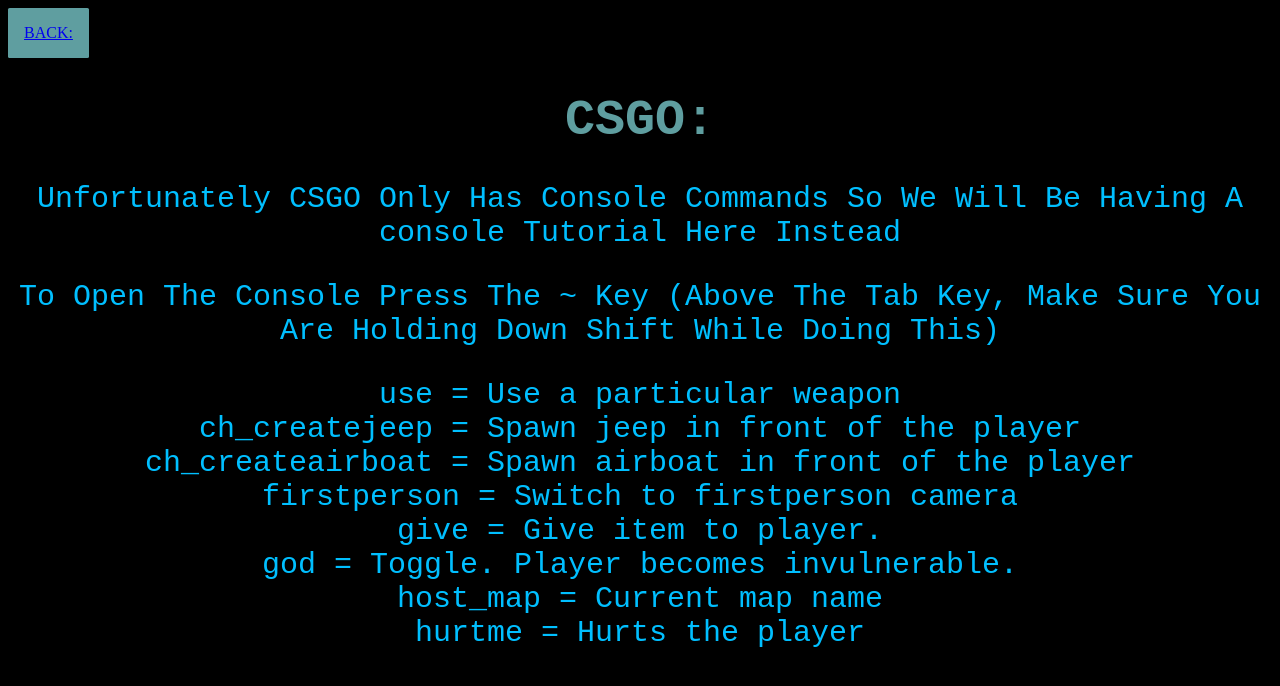
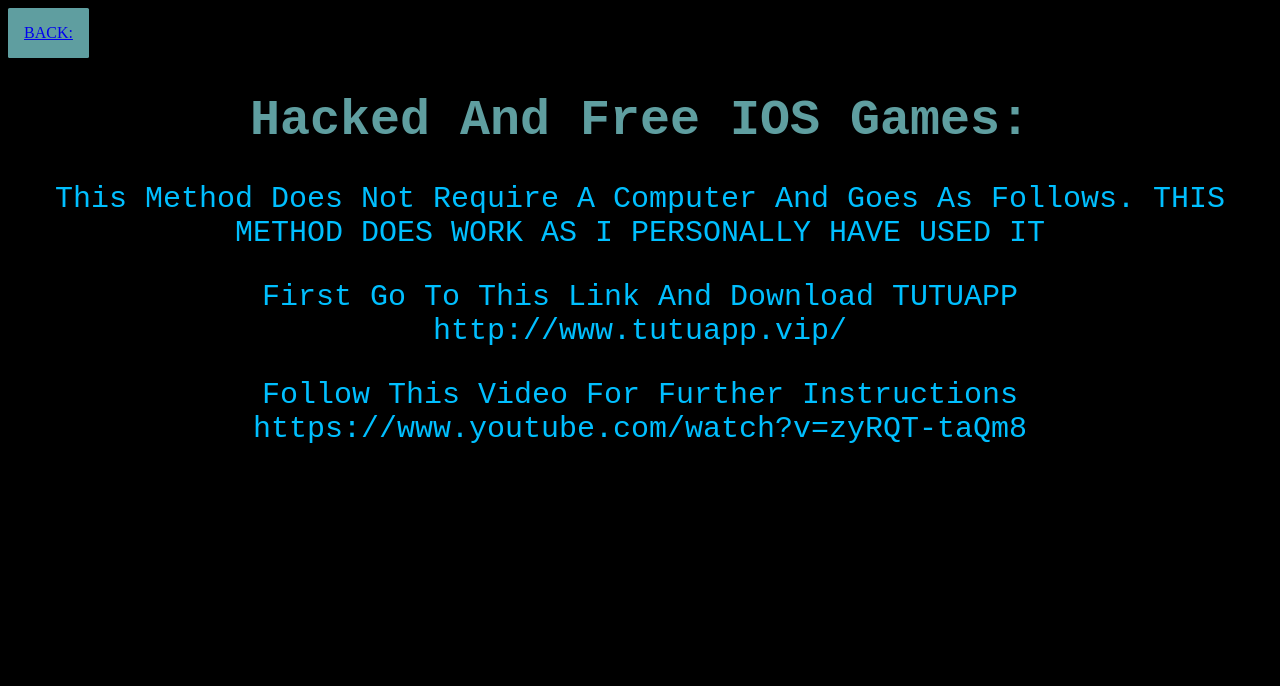
Before and after one commit to kledavi/kledavi.github.io, a plain HTML site: page HACKS.html in a window 1280 px wide. Drawn offline with Linux system fonts and the light colour scheme.

Commit message:
lolz
this si not illegal

```diff
--- a/HACKS.html
+++ b/HACKS.html
@@ -3,28 +3,21 @@
 
 <head>
     <link rel="stylesheet" type="text/css" href="main.css">
-    <title>Extreme Cheats CSGO</title>
+    <title>Extreme Cheats IOS</title>
     <meta name="viewport" content="width=device-width, initial-scale=1.0">
 </head>
 <body>
     <a href="index.html" type="button" class="button">BACK:</a>
 
     <h1>
-    CSGO:
+    Hacked And Free IOS Games:
     </h1>
-    <p>Unfortunately CSGO Only Has Console Commands So We Will Be Having A console Tutorial Here Instead</p>
+    <p>This Method Does Not Require A Computer And Goes As Follows. THIS METHOD DOES WORK AS I PERSONALLY HAVE USED IT<p>
 
-<p>To Open The Console Press The ~ Key (Above The Tab Key, Make Sure You Are Holding Down Shift While Doing This)<p>
+<p>First Go To This Link And Download TUTUAPP<br>http://www.tutuapp.vip/<p>
 
     <p>
-    use = Use a particular weapon <code><weapon_name></code><br>
-    ch_createjeep = Spawn jeep in front of the player<br>
-    ch_createairboat = Spawn airboat in front of the player<br>
-    firstperson = Switch to firstperson camera<br>
-    give = Give item to player. <item_name><br>
-    god = Toggle. Player becomes invulnerable. <br>
-    host_map = Current map name<br>
-    hurtme = Hurts the player <health to lose (?)>
+    Follow This Video For Further Instructions<br>https://www.youtube.com/watch?v=zyRQT-taQm8
 
     </p>
 </body>
```
Also changed, not shown: THEFT.html (+1 -1 lines).
